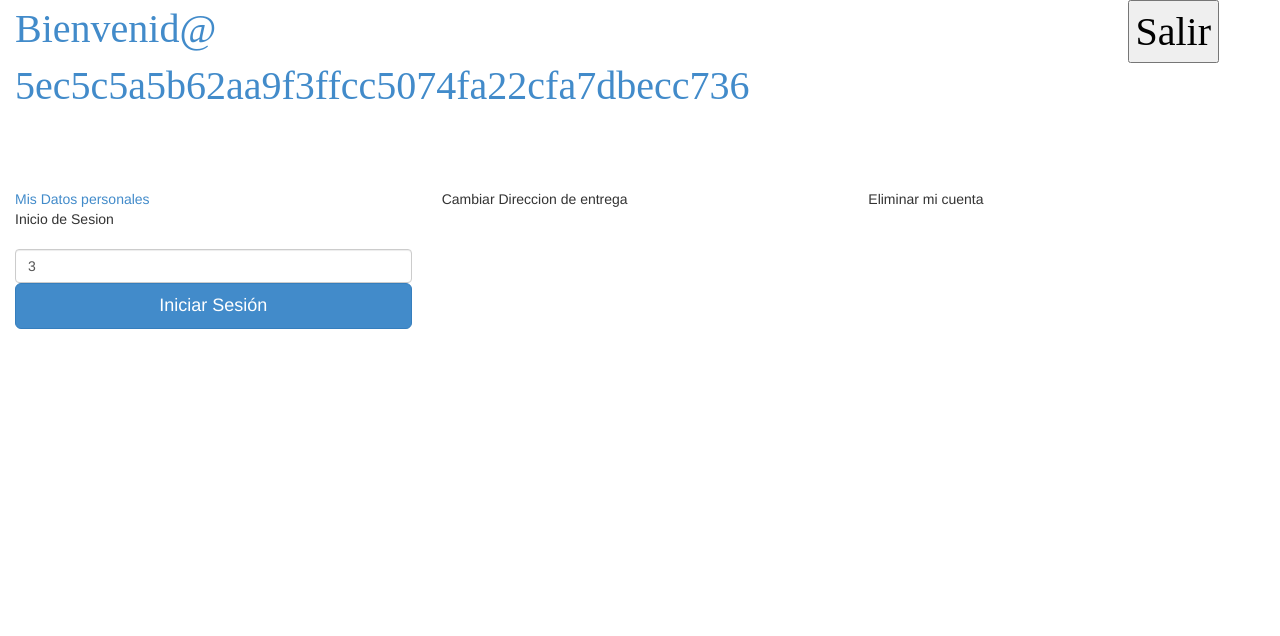
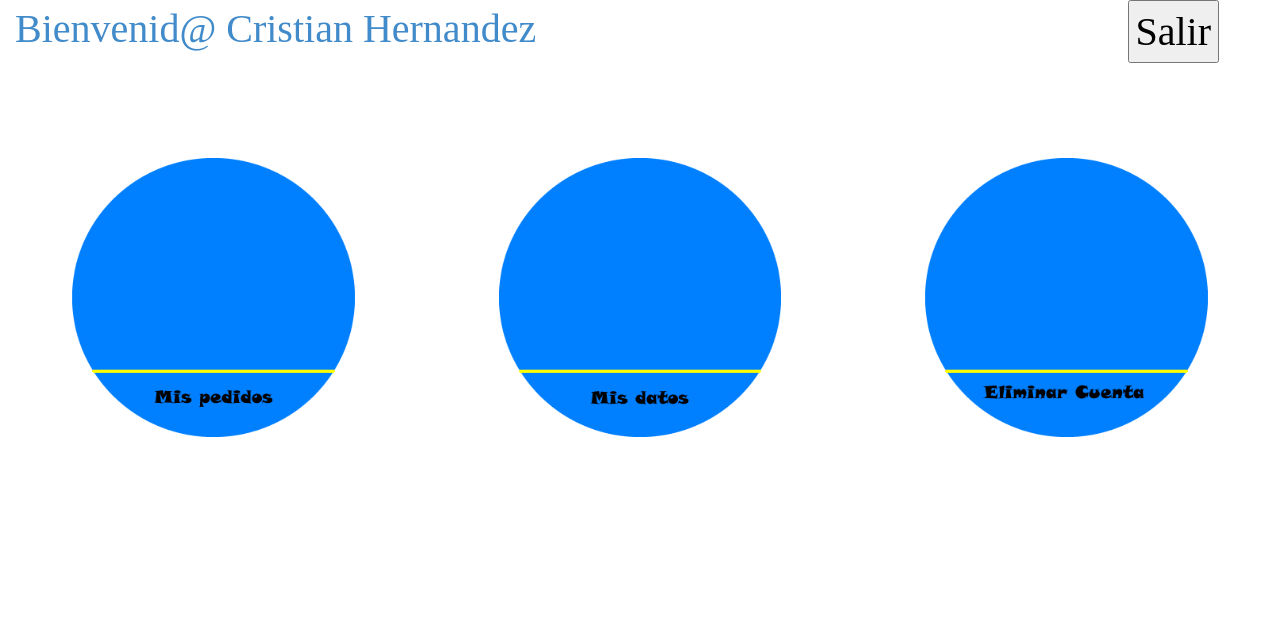
Before and after one commit to chernandez911/tiendaonline, a PHP site: page /northwind/usuario/index.php in a window 1280 px wide. Shown: the top 636 px of the page. Run offline with PHP 8.4, Linux system fonts and the light colour scheme; a user stored in the database is signed in; data comes from the database, SQL or seed files in the repository; some libraries are stand-ins or nearby versions.

Commit message:
Panel de control de usuario

```diff
--- a/usuario/cabecera.php
+++ b/usuario/cabecera.php
@@ -19,7 +19,7 @@
     <div id="Titulopanel" class="row-fluid">
       <div class="col-md-6">
         <a href="index.php">
-         Bienvenid@ <?php echo ("".$_SESSION["usuario"].""); ?></a>
+         Bienvenid@ <?php echo ("".$_SESSION["nombre"]." ". $_SESSION['apellidos'].""); ?></a>
       </div>
       <div class="col-md-6">
         <div class="col-md-6">
--- a/usuario/index.php
+++ b/usuario/index.php
@@ -1,33 +1,22 @@
 <?php
 session_start();
-if(!isset($_SESSION['usuario']))
+if(!isset($_SESSION['cliente']))
 {
   header('Location: login.php');
   exit();
 }
-include("cabecera.php");?>
+include("cabecera.php");
+?>
+<div class="row-fluid">
 <div class="col-md-4">
-
-<?php include("../config.php");
-
-$consulta=$conn->Execute("SELECT *FROM clientes WHERE id=".$_SESSION['id']."");
-echo'<a href="misdatos.php?id='.$_SESSION['id'].'">Mis Datos personales </a>';
- ?>
-
-<form class="form-signin" role="form" action="misdatos.php" method="post">
-<p> Inicio de Sesion </p>
-    <h2 class="form-signin-heading"></h2>
-    <input class="form-control" name="user" <?php echo'value="'.$_SESSION['id'].'"' ?>required="required" placeholder="Usuario"></input>
-    <button class="btn btn-lg btn-primary btn-block" type="submit">Iniciar Sesión</button>
-
-</form>
-
-
+	<a href="estadopedido.php"><img class="featurette-image img-responsive" src="../img/mispedidos.fw.png"> </a>
 </div>
 <div class="col-md-4">
-	Cambiar Direccion de entrega
+	<a href="misdatos.php"><img class="featurette-image img-responsive" src="../img/misdatos.fw.png"> </a>
 </div>
 <div class="col-md-4">
-	Eliminar mi cuenta
+	<a href="eliminarcuenta.php"><img class="featurette-image img-responsive" src="../img/eliminarcuenta.fw.png"> </a>
 </div>
+</div>
+
 <?php include("piedepagina.php");?>
--- a/usuario/misdatos.php
+++ b/usuario/misdatos.php
@@ -6,8 +6,7 @@ if(!isset($_SESSION['cliente']))
   exit();
 }
 include ("../config.php");
-$id=$conn->QSTR($_POST["id"],get_magic_quotes_gpc());
-$consulta=$conn->Execute("SELECT *FROM clientes WHERE id=$id");
+$consulta=$conn->Execute("SELECT *FROM clientes WHERE id=".$_SESSION['id']."");
 while (!$consulta->EOF)
 {
 echo ("".$consulta->fields['nombre']."");
```
Also changed, not shown: usuario/eliminarcuenta.php (added, +13 -0 lines), usuario/logeo.php (+7 -6 lines), usuario/login.php (+1 -6 lines), usuario/estadopedido.php (added).
